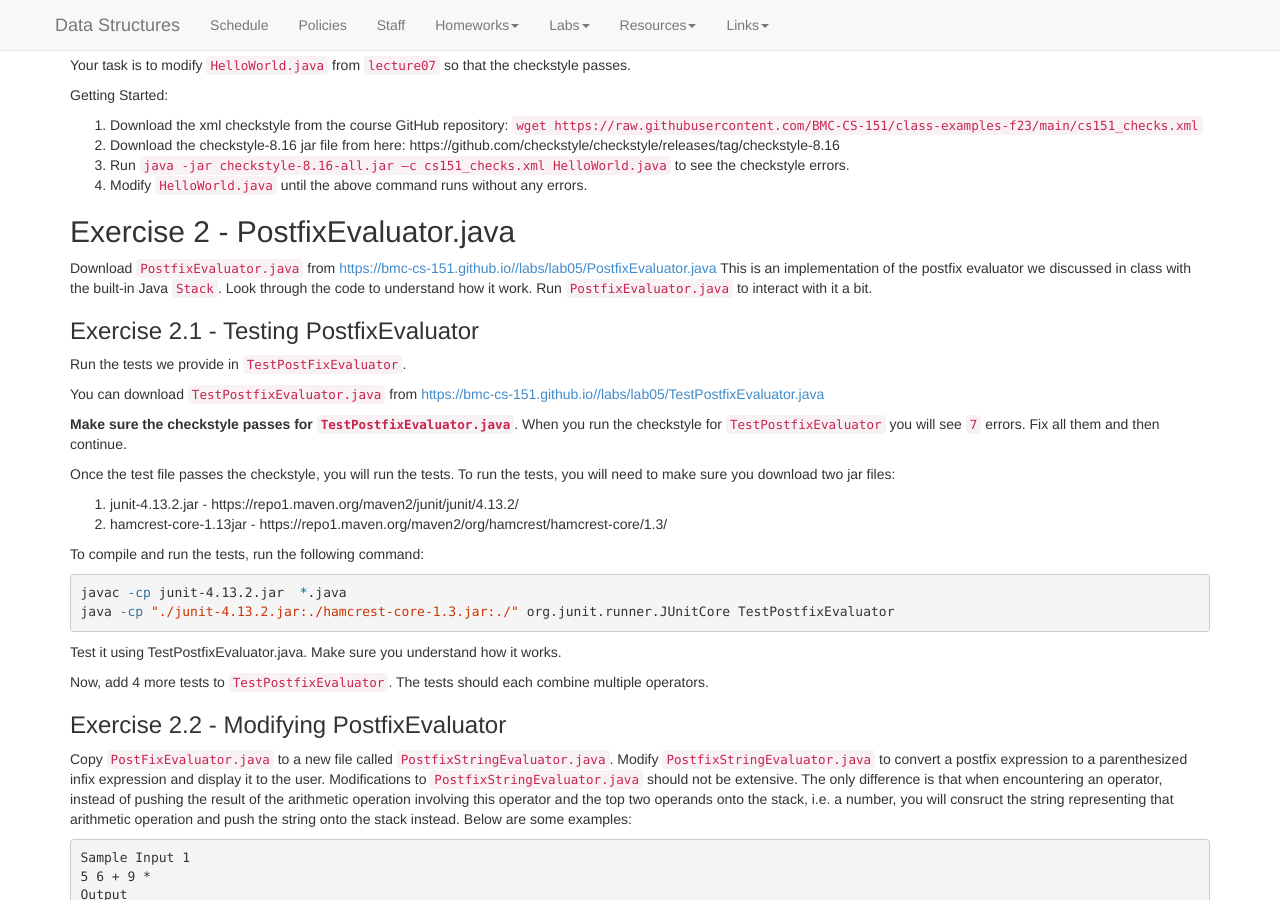
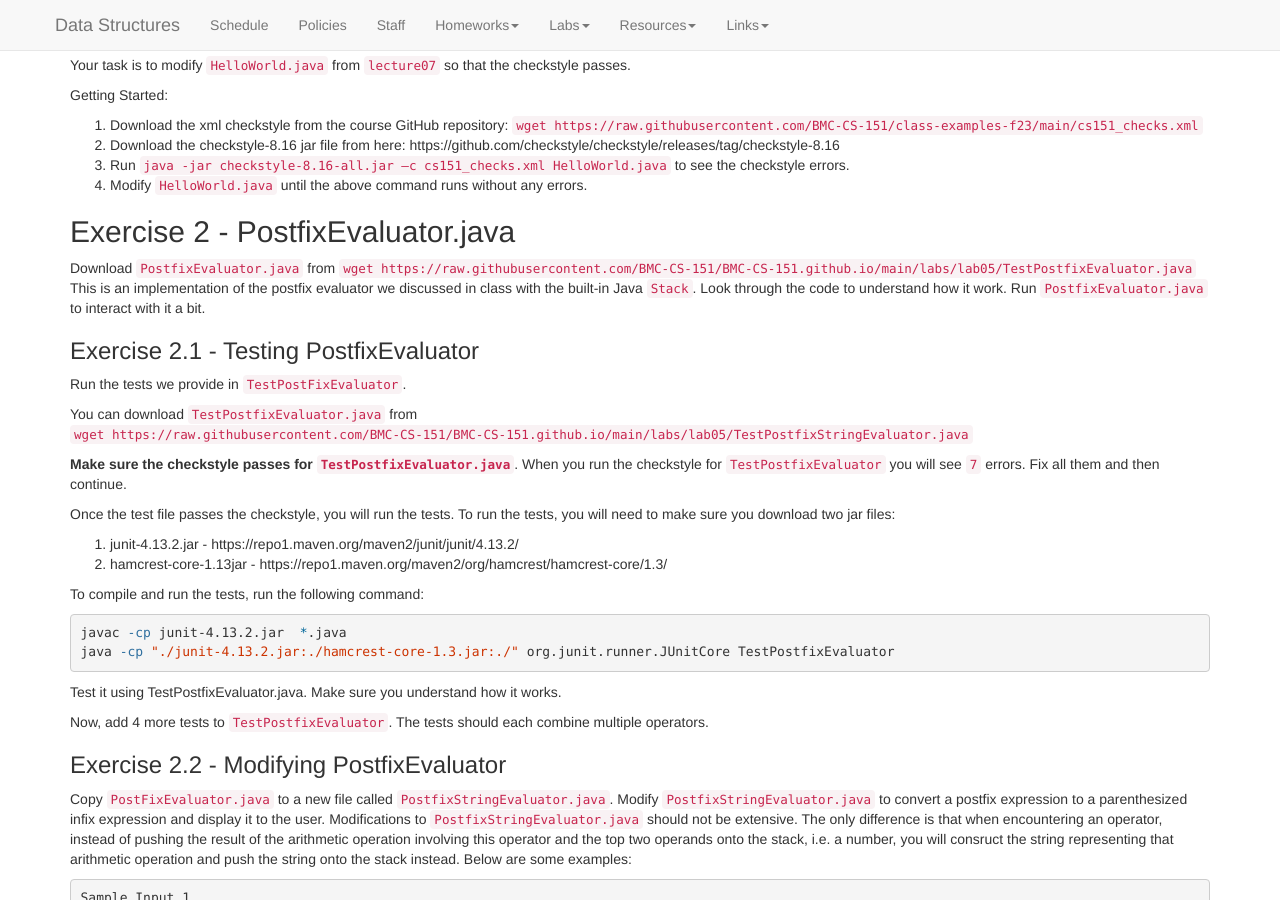
Before and after one commit to kalte0/BMC-CS-151.github.io, a Jekyll site: the page built from labs/Lab05.md, in a window 1280 px wide and 900 px high, scrolled down 423 px. Built offline with Jekyll 4.4.1, drawn with Linux system fonts in a browser that asks for light colours; nearby versions of some CDN libraries.

Commit message:
Update Lab05.md

```diff
--- a/labs/Lab05.md
+++ b/labs/Lab05.md
@@ -81,7 +81,7 @@ to see the checkstyle errors.
 ## Exercise 2 - PostfixEvaluator.java
 
 Download `PostfixEvaluator.java` from
-<a href="{{ site.url }}{{ site.baseurl }}/labs/lab05/PostfixEvaluator.java">{{ site.url }}{{ site.baseurl }}/labs/lab05/PostfixEvaluator.java</a>
+`wget https://raw.githubusercontent.com/BMC-CS-151/BMC-CS-151.github.io/main/labs/lab05/TestPostfixEvaluator.java`
 This is an implementation of the postfix evaluator we discussed in class with the built-in Java `Stack`.
 Look through the code to understand how it work. Run `PostfixEvaluator.java` to interact with it a bit.
 
@@ -89,7 +89,7 @@ Look through the code to understand how it work. Run `PostfixEvaluator.java` to
 Run the tests we provide in `TestPostFixEvaluator`.
 
 You can download `TestPostfixEvaluator.java` from
-<a href="{{ site.url }}{{ site.baseurl }}/labs/lab05/TestPostfixEvaluator.java">{{ site.url }}{{ site.baseurl }}/labs/lab05/TestPostfixEvaluator.java</a>
+`wget https://raw.githubusercontent.com/BMC-CS-151/BMC-CS-151.github.io/main/labs/lab05/TestPostfixStringEvaluator.java`
 
 **Make sure the checkstyle passes for `TestPostfixEvaluator.java`**.
 When you run the checkstyle for `TestPostfixEvaluator` you will see `7` errors. Fix all them
```
